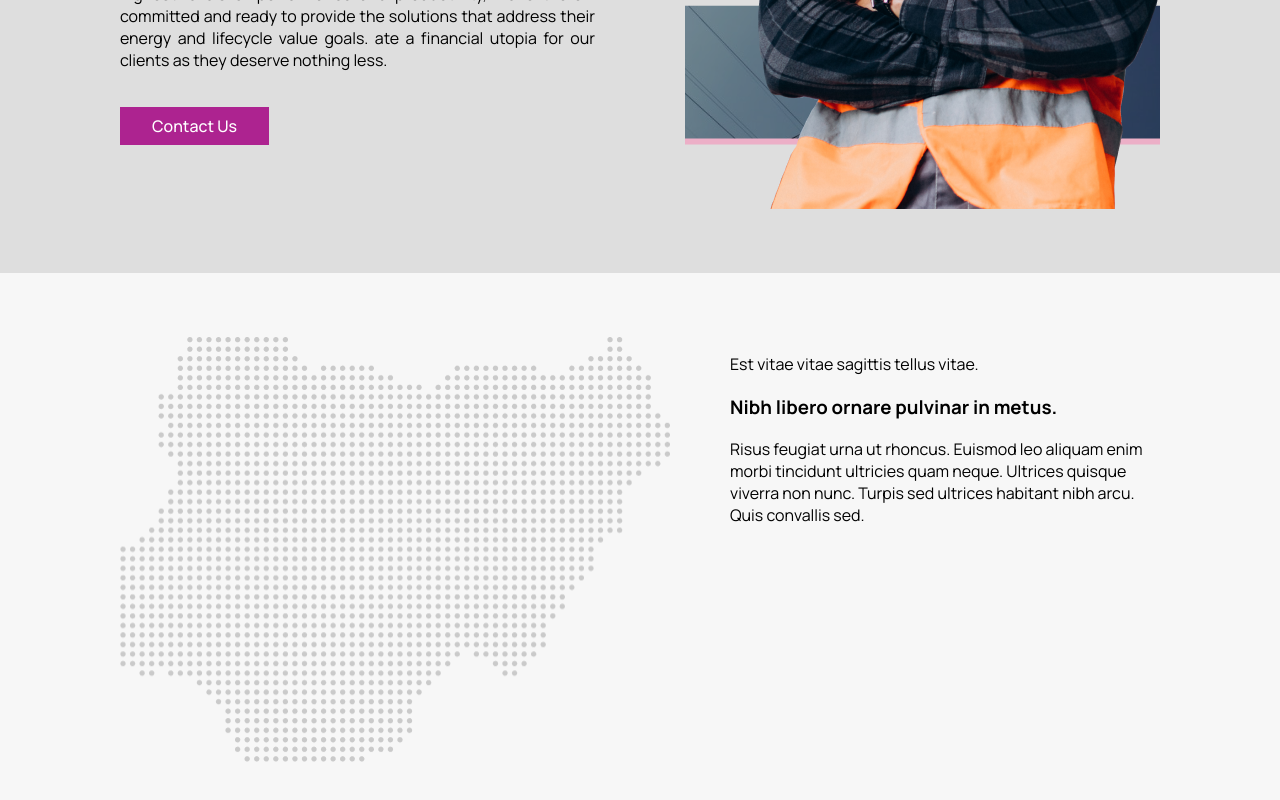
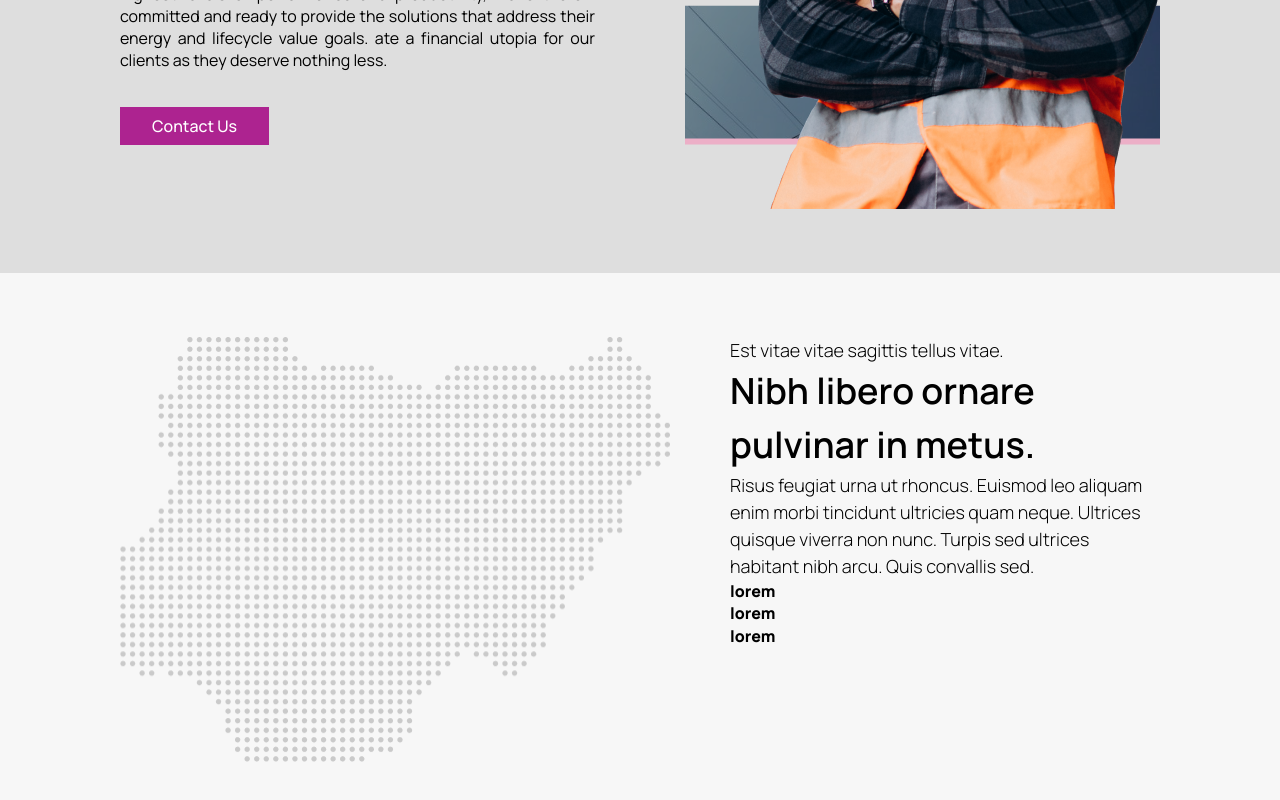
Before and after one commit to GZMaster/mendx, a React (Create React App) app: page / in a window 1280 px wide. Shown: the part 426-1226 px from the top of the page. Built offline with nearby package versions, Linux system fonts and the light colour scheme.

Commit message:
about page elements

```diff
--- a/src/pages/about/About.jsx
+++ b/src/pages/about/About.jsx
@@ -35,6 +35,21 @@ const About = () => {
           <h3 className="About_Text_Header">Nibh libero ornare pulvinar in metus.</h3>
 
           <p>Risus feugiat urna ut rhoncus. Euismod leo aliquam enim morbi tincidunt ultricies quam neque. Ultrices quisque viverra non nunc. Turpis sed ultrices habitant nibh arcu. Quis convallis sed.</p>
+
+          <ul className='About_List'>
+            <li>
+              <img src="" alt="" />
+              lorem
+            </li>
+            <li>
+              <img src="" alt="" />
+              lorem
+            </li>
+            <li>
+              <img src="" alt="" />
+              lorem
+            </li>
+          </ul>
         </div>
 
       </div>
--- a/src/pages/about/About.scss
+++ b/src/pages/about/About.scss
@@ -1,4 +1,6 @@
+@import url("https://fonts.googleapis.com/css?family=Manrope&display=swap");
 @import "../../Colors.scss";
+
 .About_Container {
   height: auto;
   background-color: $bg-off;
@@ -50,4 +52,54 @@
     width: 48%;
   }
 
+  .About_Text_Wrapper {
+
+
+    p {
+      font-family: "Manrope", sans-serif;
+      font-style: normal;
+      font-weight: 300;
+      font-size: 18px;
+      line-height: 150%;
+      margin: 0px;
+    }
+
+    .About_Text_Header {
+      font-family: "Manrope", sans-serif;
+      font-style: normal;
+      font-weight: 600;
+      font-size: 36px;
+      line-height: 150%;
+      margin: 0px;
+    }
+
+    .About_List {
+      font-family: "Manrope", sans-serif;
+      font-style: normal;
+      font-weight: 300;
+      font-size: 18px;
+      line-height: 150%;
+      margin: 0px;
+      list-style: none;
+      padding: 0px;
+
+      li {
+        font-family: 'Manrope';
+        font-style: normal;
+        font-weight: 800;
+        font-size: 16px;
+        line-height: 140%;
+        padding: 10px
+
+        img {
+          width: 36px;
+          height: 36px;
+          background: rgba(165, 42, 42, 0.1);
+        }
+      }
+    }
+
+
+  }
+
 }
```
